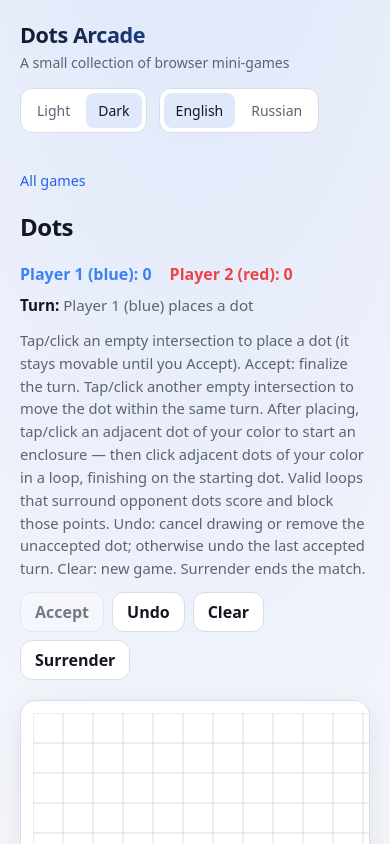
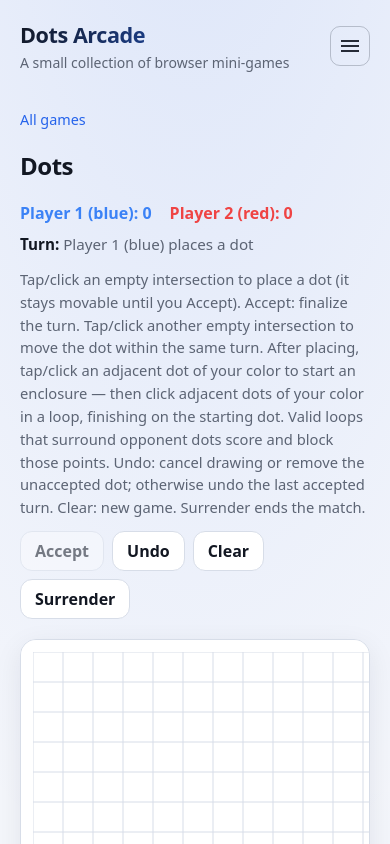
Before and after one commit to Bolnus/dots_react, a Next.js app: page /en/games/dots in a window 390 px wide. Shown: the top 844 px of the page. Built offline with nearby package versions, Linux system fonts and the light colour scheme.

Commit message:
feat: Added adaptive dropdown in the app header

```diff
--- /dev/null
+++ b/src/FSD/shared/ui/button-icon/ButtonIcon.module.css
@@ -0,0 +1,18 @@
+.root {
+  display: inline-flex;
+  align-items: center;
+  justify-content: center;
+  width: 40px;
+  height: 40px;
+  border-radius: 10px;
+  border: 1px solid color-mix(in srgb, var(--text-muted) 35%, transparent);
+  background: color-mix(in srgb, var(--surface) 85%, transparent);
+  color: var(--text-primary);
+  cursor: pointer;
+  padding: 0;
+}
+
+.root:focus-visible {
+  outline: 2px solid var(--accent);
+  outline-offset: 2px;
+}
--- /dev/null
+++ b/src/FSD/shared/ui/button-icon/ButtonIcon.tsx
@@ -0,0 +1,37 @@
+"use client";
+
+import type { ButtonHTMLAttributes, ReactElement } from "react";
+
+import { Icon } from "@/FSD/shared/ui/icon/Icon";
+import type { IconName, UiSize } from "@/FSD/shared/ui/icon/IconTypes";
+
+import styles from "./ButtonIcon.module.css";
+
+export type ButtonIconProps = Readonly<
+  Omit<ButtonHTMLAttributes<HTMLButtonElement>, "type" | "children"> & {
+    type?: ButtonHTMLAttributes<HTMLButtonElement>["type"];
+    className?: string;
+    iconName: IconName;
+    iconColor?: string;
+    iconTitle?: string;
+    iconSize?: UiSize;
+  }
+>;
+
+/** Compact square button for icon-only actions; merges optional `className` with base styles. */
+export function ButtonIcon({
+  className,
+  iconName,
+  iconColor,
+  iconTitle,
+  iconSize,
+  type = "button",
+  ...rest
+}: ButtonIconProps): ReactElement {
+  const mergedClassName = className ? `${styles.root} ${className}` : styles.root;
+  return (
+    <button type={type} className={mergedClassName} {...rest}>
+      <Icon color={iconColor} iconName={iconName} size={iconSize} title={iconTitle} />
+    </button>
+  );
+}
--- /dev/null
+++ b/src/FSD/shared/ui/icon/Icon.module.css
@@ -0,0 +1,24 @@
+.hamburger {
+  display: block;
+  margin: 0 auto;
+  background:
+    linear-gradient(currentColor, currentColor) 0 0 / 100% 2px no-repeat,
+    linear-gradient(currentColor, currentColor) 0 50% / 100% 2px no-repeat,
+    linear-gradient(currentColor, currentColor) 0 100% / 100% 2px no-repeat;
+  opacity: 0.9;
+}
+
+.hamburgerSm {
+  width: 14px;
+  height: 9px;
+}
+
+.hamburgerMd {
+  width: 18px;
+  height: 12px;
+}
+
+.hamburgerLg {
+  width: 22px;
+  height: 14px;
+}
--- /dev/null
+++ b/src/FSD/shared/ui/icon/Icon.tsx
@@ -0,0 +1,42 @@
+import type { CSSProperties, ReactElement } from "react";
+
+import type { IconProps, UiSize } from "./IconTypes";
+import styles from "./Icon.module.css";
+
+/** Resolves the hamburger glyph size class; defaults to medium. */
+function getHamburgerSizeClassName(size: UiSize | undefined): string {
+  const resolved = size ?? "md";
+  if (resolved === "sm") {
+    return styles.hamburgerSm;
+  }
+  if (resolved === "md") {
+    return styles.hamburgerMd;
+  }
+  if (resolved === "lg") {
+    return styles.hamburgerLg;
+  }
+  const unreachable: never = resolved;
+  return unreachable;
+}
+
+/** Three-line menu indicator built with CSS gradients (inherits `currentColor`). */
+function HamburgerIcon({ color, title, size }: Readonly<Pick<IconProps, "color" | "title" | "size">>): ReactElement {
+  const sizeClassName = getHamburgerSizeClassName(size);
+  const className = `${styles.hamburger} ${sizeClassName}`;
+  const style: CSSProperties | undefined = color ? { color } : undefined;
+
+  if (title === undefined) {
+    return <span className={className} style={style} aria-hidden />;
+  }
+
+  return <span className={className} style={style} role="img" aria-label={title} title={title} />;
+}
+
+/** Single entry point for glyphs used in buttons and inline UI. */
+export function Icon(props: IconProps): ReactElement {
+  if (props.iconName === "hamburger") {
+    return <HamburgerIcon color={props.color} title={props.title} size={props.size} />;
+  }
+  const unreachable: never = props.iconName;
+  return unreachable;
+}
--- /dev/null
+++ b/src/FSD/shared/ui/icon/IconTypes.ts
@@ -0,0 +1,10 @@
+export type UiSize = "sm" | "md" | "lg";
+
+export type IconName = "hamburger";
+
+export type IconProps = Readonly<{
+  color?: string;
+  title?: string;
+  iconName: IconName;
+  size?: UiSize;
+}>;
--- a/src/FSD/widgets/app-header/ui/AppHeader.module.css
+++ b/src/FSD/widgets/app-header/ui/AppHeader.module.css
@@ -7,13 +7,7 @@
   padding: 20px 20px 28px;
   max-width: 1100px;
   margin: 0 auto;
-}
-
-.controls {
-  display: flex;
-  flex-wrap: wrap;
-  align-items: center;
-  gap: 12px;
+  position: relative;
 }
 
 .brand {
--- a/src/FSD/widgets/app-header/ui/AppHeader.tsx
+++ b/src/FSD/widgets/app-header/ui/AppHeader.tsx
@@ -1,9 +1,8 @@
 import type { ReactElement } from "react";
 import { getTranslations } from "next-intl/server";
 
-import { LocaleSwitcher } from "./LocaleSwitcher";
-import { ThemeSwitcher } from "./ThemeSwitcher";
 import styles from "./AppHeader.module.css";
+import { AppHeaderControls } from "./AppHeaderControls.client";
 
 /** Top bar with site title, theme switcher, and locale switcher. */
 export async function AppHeader(): Promise<ReactElement> {
@@ -15,10 +14,7 @@ export async function AppHeader(): Promise<ReactElement> {
         <span className={styles.logo}>{t("title")}</span>
         <span className={styles.tagline}>{t("description")}</span>
       </div>
-      <div className={styles.controls}>
-        <ThemeSwitcher />
-        <LocaleSwitcher />
-      </div>
+      <AppHeaderControls />
     </header>
   );
 }
--- /dev/null
+++ b/src/FSD/widgets/app-header/ui/AppHeaderControls.client.tsx
@@ -0,0 +1,83 @@
+"use client";
+
+import type { Dispatch, ReactElement, RefObject, SetStateAction } from "react";
+import { useEffect, useRef, useState } from "react";
+
+import { ButtonIcon } from "@/FSD/shared/ui/button-icon/ButtonIcon";
+
+import styles from "./AppHeaderControls.module.css";
+import { LocaleSwitcher } from "./LocaleSwitcher";
+import { ThemeSwitcher } from "./ThemeSwitcher";
+
+/** Returns the next open/closed value for the controls dropdown toggle. */
+function getNextOpenState(current: boolean): boolean {
+  return !current;
+}
+
+/** Class list for the dropdown panel based on whether it is expanded. */
+function getHeaderControlsDropdownClassName(isOpen: boolean, dropdownClass: string, openClass: string): string {
+  if (isOpen) {
+    return `${dropdownClass} ${openClass}`;
+  }
+  return dropdownClass;
+}
+
+/** Closes the menu when the user presses outside the controls root while it is open. */
+function onPointerDown(
+  event: PointerEvent,
+  isOpen: boolean,
+  rootRef: RefObject<HTMLDivElement | null>,
+  setIsOpen: Dispatch<SetStateAction<boolean>>
+): void {
+  if (!isOpen) {
+    return;
+  }
+  const rootNode = rootRef.current;
+  const { target } = event;
+  if (!rootNode || !(target instanceof Node)) {
+    return;
+  }
+  if (!rootNode.contains(target)) {
+    setIsOpen(false);
+  }
+}
+
+/** Interactive header controls with adaptive dropdown for small screens. */
+export function AppHeaderControls(): ReactElement {
+  const [isOpen, setIsOpen] = useState(false);
+  const rootRef = useRef<HTMLDivElement>(null);
+
+  useEffect(() => {
+    if (!isOpen) {
+      return undefined;
+    }
+    const handlePointerDown = (event: PointerEvent): void => onPointerDown(event, isOpen, rootRef, setIsOpen);
+    document.addEventListener("pointerdown", handlePointerDown, true);
+    return () => document.removeEventListener("pointerdown", handlePointerDown, true);
+  }, [isOpen]);
+
+  const dropdownClassName = getHeaderControlsDropdownClassName(
+    isOpen,
+    styles.controlsDropdown,
+    styles.controlsDropdownOpen
+  );
+
+  return (
+    <div ref={rootRef} className={styles.controlsRoot}>
+      <div className={styles.menuTrigger}>
+        <ButtonIcon
+          aria-label="Open controls"
+          aria-haspopup="menu"
+          aria-expanded={isOpen}
+          iconName="hamburger"
+          onClick={() => setIsOpen(getNextOpenState)}
+        />
+      </div>
+
+      <div className={dropdownClassName}>
+        <ThemeSwitcher />
+        <LocaleSwitcher />
+      </div>
+    </div>
+  );
+}
--- /dev/null
+++ b/src/FSD/widgets/app-header/ui/AppHeaderControls.module.css
@@ -0,0 +1,52 @@
+.controlsRoot {
+  display: flex;
+  align-items: center;
+  gap: 12px;
+}
+
+.controlsDropdown {
+  display: flex;
+  flex-wrap: wrap;
+  align-items: center;
+  gap: 12px;
+}
+
+.controlsDropdownOpen {
+  display: flex;
+}
+
+.menuTrigger {
+  display: none;
+}
+
+@media (max-width: 699px) {
+  .controlsRoot {
+    position: relative;
+  }
+
+  .menuTrigger {
+    display: inline-flex;
+  }
+
+  .controlsDropdown {
+    display: none;
+    position: absolute;
+    right: 0;
+    top: calc(100% + 8px);
+    padding: 12px;
+    border-radius: 12px;
+    border: 1px solid color-mix(in srgb, var(--text-muted) 28%, transparent);
+    background: color-mix(in srgb, var(--surface) 92%, transparent);
+    box-shadow:
+      0 10px 30px rgba(0, 0, 0, 0.22),
+      0 2px 10px rgba(0, 0, 0, 0.14);
+    z-index: 10;
+  }
+
+  .controlsDropdownOpen {
+    display: flex;
+    flex-direction: column;
+    align-items: stretch;
+    gap: 10px;
+  }
+}
```
